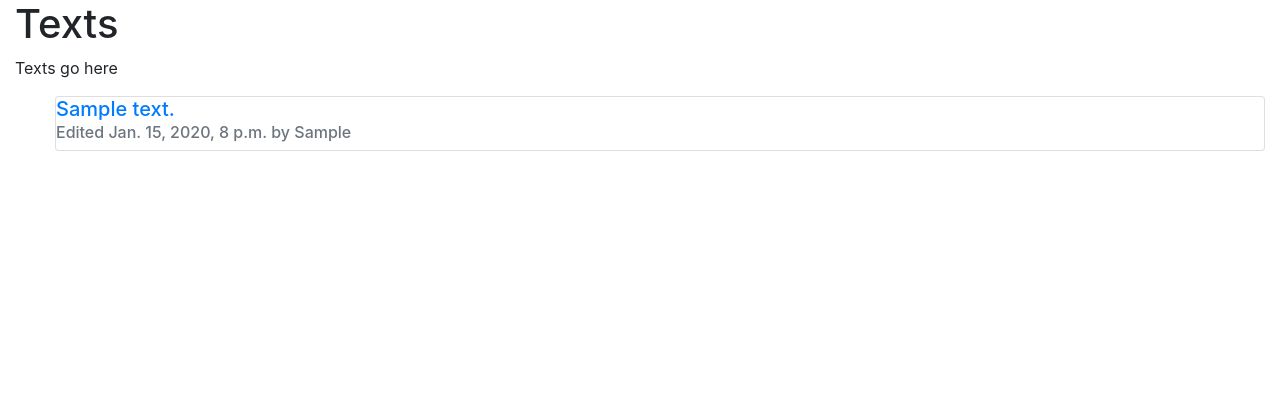
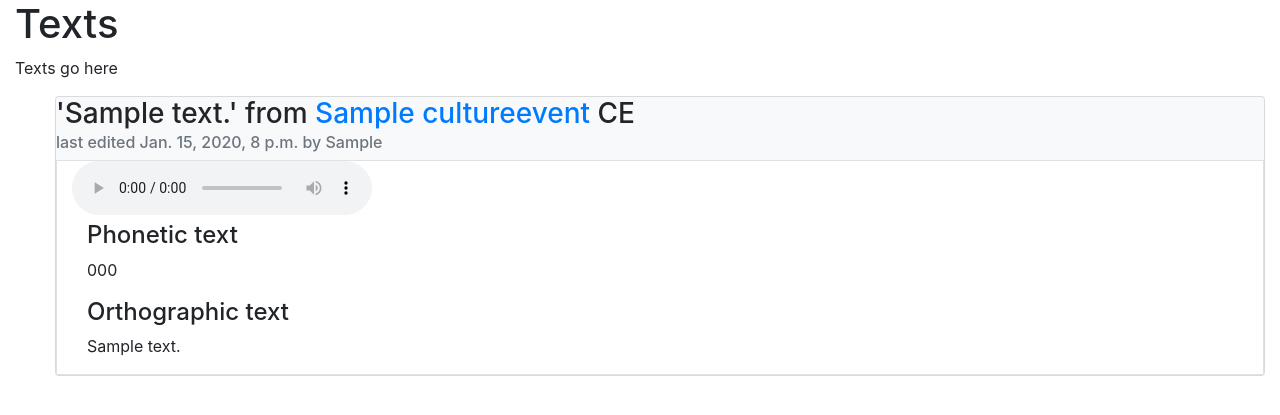
Before and after one commit to stevetasticsteve/CLA_Hub, a Django app: page /CE/texts in a window 1280 px wide. Shown: the part 110-525 px from the top of the page. Run offline with Django 3.2, Linux system fonts and the light colour scheme; tables that the repository leaves empty hold one stand-in row (values such as "Sample post"); some libraries are stand-ins or nearby versions.

Commit message:
Made text presentation a little prettier and suitable for listing on the texts page

```diff
--- /dev/null
+++ b/CE/templates/CE/partial/text_detail.html
@@ -0,0 +1,17 @@
+<div class="container-fluid border bg-white">
+
+    {% if text.audio %}
+    <audio controls> <source src="{{text.audio.url}}"></audio>
+    {% endif %}
+
+        <div class="container-fluid">
+            {% if text.phonetic_text %}
+            <h4>Phonetic text</h4>
+            <p> {{ text.phonetic_text }}</p>
+            {% endif %}
+            {% if text.orthographic_text %}
+            <h4>Orthographic text</h4>
+            <p> {{ text.orthographic_text }}</p>
+            {% endif %}
+            </div>
+    </div>
--- a/CE/templates/CE/partial/text_list.html
+++ b/CE/templates/CE/partial/text_list.html
@@ -2,9 +2,10 @@
 
 {% for text in Texts %}
 <ul>
-    <div class="card">
-        <h5><a href="{% url 'CE:view' text.ce.pk %}">{{text.text_title}}</a></h5>
-        <h6 class="card-subtitle mb-2 text-muted">Edited {{text.last_modified}} by {{text.last_modified_by}}</h6>
+    <div class="card bg-light">
+        <h3>'{{text.text_title}}' from <a href="{% url 'CE:view' text.ce.pk %}">{{text.ce.title}}</a> CE</h3>
+        <h6 class="card-subtitle mb-2 text-muted">last edited {{text.last_modified}} by {{text.last_modified_by}}</h6>
+        {% include 'CE/partial/text_detail.html' %}
     </div>
 </ul>
 {% endfor %}
--- a/CE/views.py
+++ b/CE/views.py
@@ -280,7 +280,7 @@ def search_CE(request):
 @CE.utilities.conditional_login
 def texts_home(request):
     template = 'CE/texts.html'
-    texts = Text.objects.all()
+    texts = Text.objects.all().order_by('-last_modified')
     context = {
         'Texts': texts
     }
```
Also changed, not shown: CE/templates/CE/view_CE.html (+4 -16 lines).
